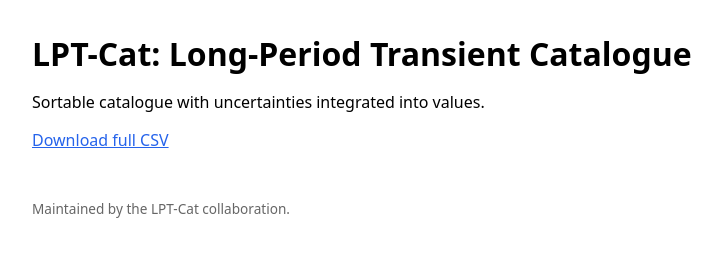
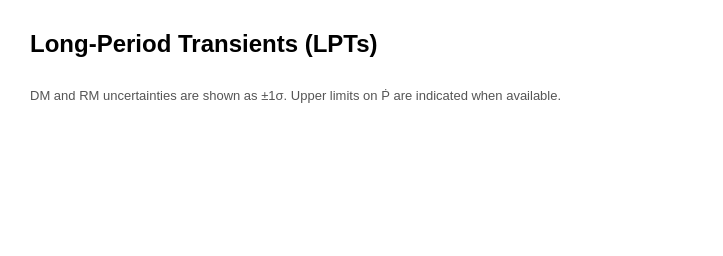
Before and after one commit to PSR-Jake/lptcat, a plain HTML site: page index.html in a window 1280 px wide. Shown: the whole page, without its empty margins (0-723 px from the left). Drawn offline with nearby package versions, Linux system fonts and the light colour scheme.

Commit message:
Update index.html

```diff
--- a/index.html
+++ b/index.html
@@ -3,68 +3,48 @@
 <head>
   <meta charset="UTF-8" />
   <title>LPT-Cat</title>
-  <meta name="viewport" content="width=device-width, initial-scale=1">
-
+  <script src="https://d3js.org/d3.v7.min.js"></script>
   <style>
     body {
-      font-family: system-ui, -apple-system, BlinkMacSystemFont, sans-serif;
-      margin: 2rem;
+      font-family: Arial, sans-serif;
+      margin: 30px;
     }
-
-    h1 {
-      margin-bottom: 0.5rem;
-    }
-
     table {
       border-collapse: collapse;
       width: 100%;
-      font-size: 0.9rem;
+      font-size: 14px;
     }
-
     th, td {
-      border: 1px solid #ddd;
+      border: 1px solid #ccc;
       padding: 6px 8px;
-      white-space: nowrap;
+      text-align: center;
     }
-
     th {
-      background: #f4f4f4;
+      background-color: #f2f2f2;
     }
-
-    th:hover {
-      background: #eaeaea;
-    }
-
-    a {
-      color: #2563eb;
-      text-decoration: underline;
-    }
-
-    footer {
-      margin-top: 2rem;
-      font-size: 0.85rem;
-      color: #666;
+    caption {
+      caption-side: bottom;
+      text-align: left;
+      font-size: 13px;
+      margin-top: 10px;
+      color: #555;
     }
   </style>
 </head>
 
 <body>
 
-  <h1>LPT-Cat: Long-Period Transient Catalogue</h1>
-  <p>Sortable catalogue with uncertainties integrated into values.</p>
+<h2>Long-Period Transients (LPTs)</h2>
 
-  <p>
-    <a href="LPTs.csv" download>Download full CSV</a>
-  </p>
+<table id="lpt-table">
+  <thead></thead>
+  <tbody></tbody>
+  <caption>
+    DM and RM uncertainties are shown as ±1σ. Upper limits on Ṗ are indicated when available.
+  </caption>
+</table>
 
-  <div style="overflow-x:auto;">
-    <table id="lpt-table"></table>
-  </div>
+<script src="lpt_table.js"></script>
 
-  <footer>
-    Maintained by the LPT-Cat collaboration.
-  </footer>
-
-  <script src="script.js"></script>
 </body>
 </html>
```
